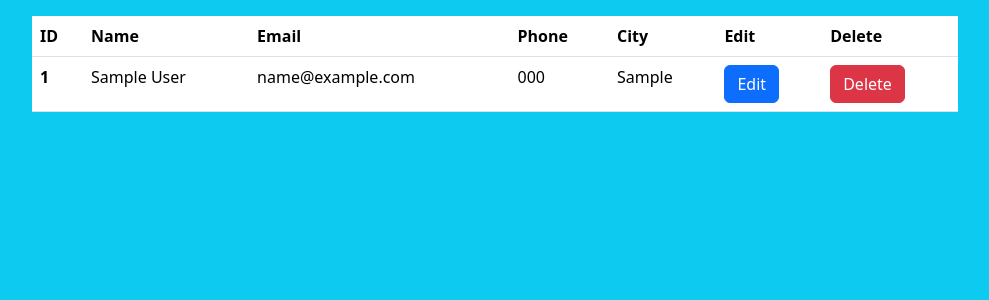
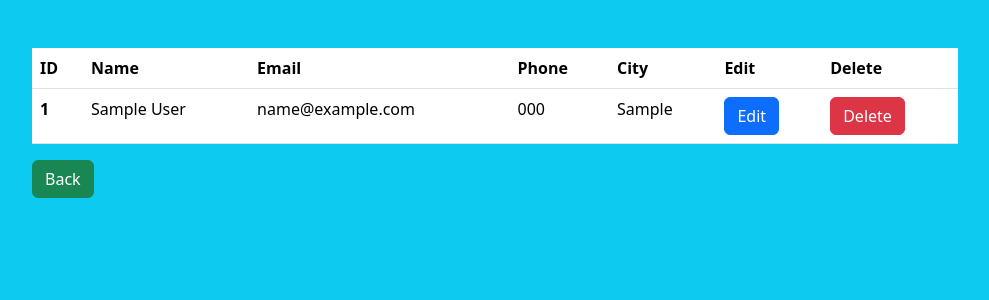
Before and after one commit to HShan99/PHP-CRUD, a PHP site: page /view.php in a window 1280 px wide. Shown: the top 300 px of the page, without its empty margins (145-1134 px from the left). Run offline with PHP 8.4, Linux system fonts and the light colour scheme; tables that the repository leaves empty or names only in its code hold one stand-in row (values such as "Sample post").

Commit message:
Add back function part

```diff
--- /dev/null
+++ b/back.php
@@ -0,0 +1,3 @@
+<?php
+    header('location:index.php');
+?>
--- a/view.php
+++ b/view.php
@@ -13,7 +13,7 @@
 <body class="bg-info">
     <div class="container">
         <div class="row">
-            <div class="col-lg-10 offset-lg-1 mt-3">
+            <div class="col-lg-10 offset-lg-1 mt-5">
                 <table class="table">
                     <thead>
                         <tr>
@@ -47,8 +47,10 @@
                             <td><a class="btn btn-danger" href="delete.php?id=<?=$row['id']; ?>">Delete</a></td>
                         </tr>
                         <?php }}?>
+
                     </tbody>
                 </table>
+                <a href="back.php" class="btn btn-success">Back</a>
             </div>
         </div>
     </div>
```
